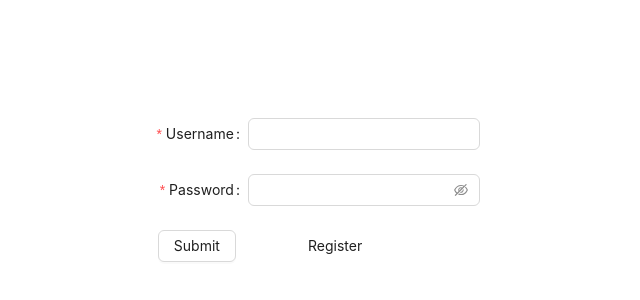
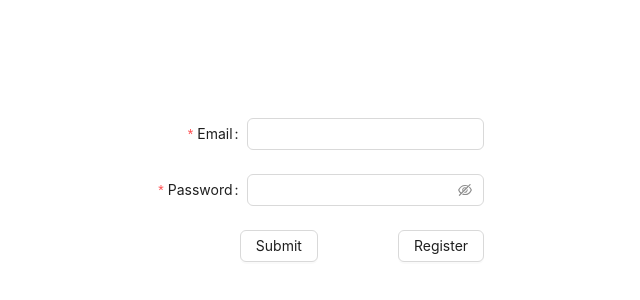
Before and after one commit to Snoopsie1/security_project_frontend, a React (Create React App) app: page /login in a window 1280 px wide. Shown: the part 198-498 px from the top of the page, without its empty margins (334-974 px from the left). Built offline with nearby package versions, Linux system fonts and the light colour scheme; the HTML template or start-up script is replaced by a standard one.

Commit message:
front-end dooooooone

```diff
--- a/src/App.tsx
+++ b/src/App.tsx
@@ -9,24 +9,22 @@ import './globals.css';
 const App = () => {
   const isAuthenticated = !!localStorage.getItem('jwt'); // Check for JWT in local storage
 
+  const authed = () => {
+    if (!isAuthenticated) return <Navigate to="/login" />;
+    console.log(isAuthenticated);
+    return <Products />;
+  };
+
   return (
     <BrowserRouter>
       <Layout>
         <Routes>
-          {!isAuthenticated ? (
-            // If user is not logged in, show login and register
-            <>
-              <Route path="/" element={<Navigate to="/login" />} />
-              <Route path="/login" element={<Login />} />
-              <Route path="/register" element={<Register />} />
-            </>
-          ) : (
-            // If user is logged in, show products and orders
-            <>
-              <Route path="/products" element={<Products />} />
-              <Route path="/purchases" element={<Foo />} /> {/* Skal skiftes til Orders component */}
-            </>
-          )}
+          <Route path="/register" element={isAuthenticated ? <Navigate to="/" /> : <Register />}/>
+          <Route path="/login" element={isAuthenticated ? <Navigate to="/"/> : <Login />}/>
+          <Route path="/" element={authed()}>
+            <Route path="/products" element={<Products />} />
+            <Route path="/purchases" element={<Foo />} /> {/* Skal skiftes til Orders component */}
+          </Route>
         </Routes>
       </Layout>
     </BrowserRouter>
--- a/src/pages/Login.tsx
+++ b/src/pages/Login.tsx
@@ -1,15 +1,34 @@
 import React from 'react';
 import { Button, Checkbox, Form, Input } from 'antd';
 import { useNavigate } from 'react-router-dom';
+import axios from 'axios';
 
 
 
 const Login: React.FC = () => {
   const navigate = useNavigate();
 
+  const onLogin = async (values: any) => {
+    console.log(values);
+    try {
+      const response = await axios.post('http://localhost/api/routes/customer.php', {
+        action: 'login',
+        email: values.email,
+        password: values.password,
+      });
 
-  const onFinish = (values: any) => {
-    console.log('Success:', values);
+      const { token } = response.data;
+
+      console.log(response.data);
+      if (token) {
+        localStorage.setItem('jwt', token); // Save JWT to local storage
+        navigate('/'); // Redirect to home or authenticated route
+      } else {
+        console.error('Login failed');
+      }
+    } catch (error) {
+      console.error('Error:', error);
+    }
   };
 
   const onFinishFailed = (errorInfo: any) => {
@@ -17,9 +36,8 @@ const Login: React.FC = () => {
   };
 
   type FieldType = {
-    username?: string;
+    email?: string;
     password?: string;
-    remember?: string;
   };
 
   return (
@@ -29,14 +47,14 @@ const Login: React.FC = () => {
       wrapperCol={{ span: 16 }}
       style={{ maxWidth: 600 }}
       initialValues={{ remember: true }}
-      onFinish={onFinish}
+      onFinish={onLogin}
       onFinishFailed={onFinishFailed}
       autoComplete="off"
     >
       <Form.Item<FieldType>
-        label="Username"
-        name="username"
-        rules={[{ required: true, message: 'Please input your username!' }]}
+        label="Email"
+        name="email"
+        rules={[{ required: true, message: 'Please input your email!' }]}
       >
         <Input />
       </Form.Item>
@@ -49,18 +67,14 @@ const Login: React.FC = () => {
         <Input.Password />
       </Form.Item>
 
-      <div className='flex flex-row gap-x-20'>
-        <Form.Item wrapperCol={{ offset: 8, span: 16 }}>
+      <div className='flex flex-row ml-28 gap-x-20'>
+        <Form.Item>
           <Button htmlType="submit">
             Submit
           </Button>
         </Form.Item>
-        <Form.Item<FieldType>
-          name="remember"
-          valuePropName="checked"
-          wrapperCol={{ offset: 8, span: 16 }}
-        >
-          <button onClick={() => navigate('/register')}>Register</button>
+        <Form.Item>
+          <Button onClick={() => navigate('/register')}>Register</Button>
         </Form.Item>
 
       </div>
--- a/src/pages/Register.tsx
+++ b/src/pages/Register.tsx
@@ -1,10 +1,12 @@
 import React, { useEffect, useState } from 'react';
 import { Button, Form, Input, Select } from 'antd';
 import axios from 'axios';
+import { useNavigate } from 'react-router-dom';
 
 const Register: React.FC = () => {
   const [form] = Form.useForm();
   const [submittable, setSubmittable] = useState(false);
+  const navigate = useNavigate();
 
   const values = Form.useWatch([], form);
 
@@ -30,14 +32,15 @@ const Register: React.FC = () => {
     );
   }, [values]);
 
-  const onFinish = async (values: any) => {
+  const onRegister = async (values: any) => {
     console.log(values);
     try {
       const response = await axios.post('http://localhost/api/routes/customer.php', {
-          name: values.name,
-          email: values.email,
-          password: values.password,
-          role_id: values.role,
+        action: 'register',
+        name: values.name,
+        email: values.email,
+        password: values.password,
+        role_id: values.role,
       });
 
       console.log(response.data); // Handle the response from the server
@@ -51,7 +54,7 @@ const Register: React.FC = () => {
       {...layout}
       form={form}
       name="control-hooks"
-      onFinish={onFinish}
+      onFinish={onRegister}
       style={{ maxWidth: 600 }}
     >
       <Form.Item name="name" label="Name" rules={[{ required: true }]}>
@@ -72,9 +75,12 @@ const Register: React.FC = () => {
         </Select>
       </Form.Item>
       <Form.Item {...tailLayout}>
-        <div className='absolute inset-y-0 right-0'>
+        <div className='absolute inset-y-0 right-0 space-x-6'>
+        <Button htmlType="submit" onClick={() => navigate('/')}>
+          Back
+        </Button>
         <Button htmlType="submit" disabled={!submittable}>
-          Submit
+          Register
         </Button>
         </div>
       </Form.Item>
```
